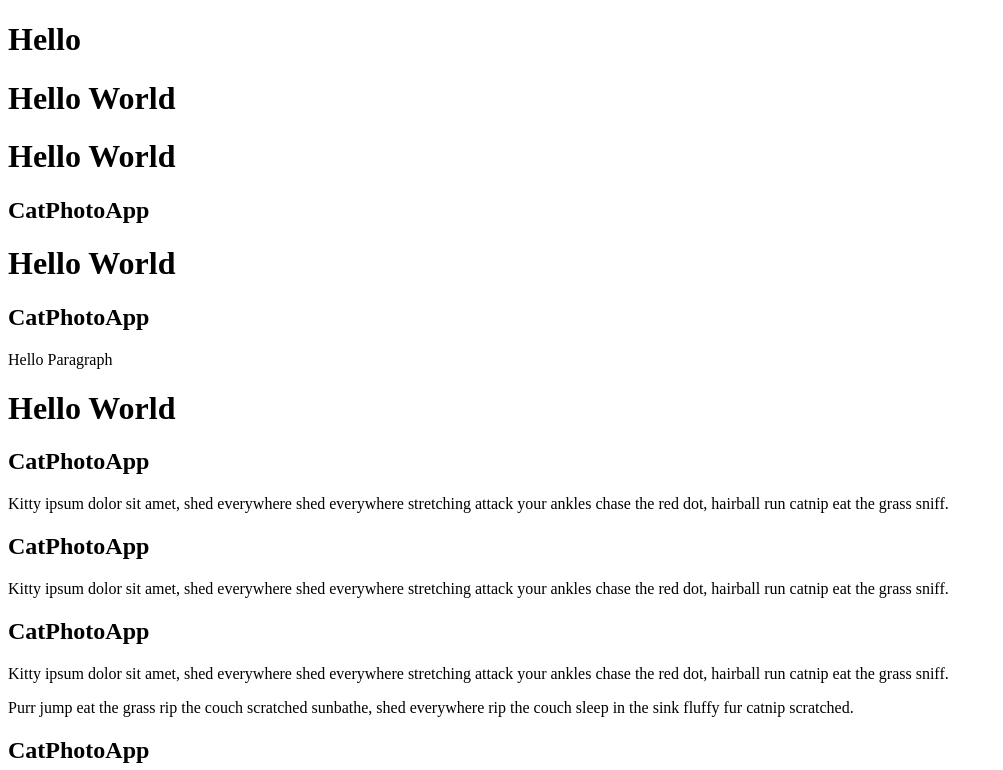
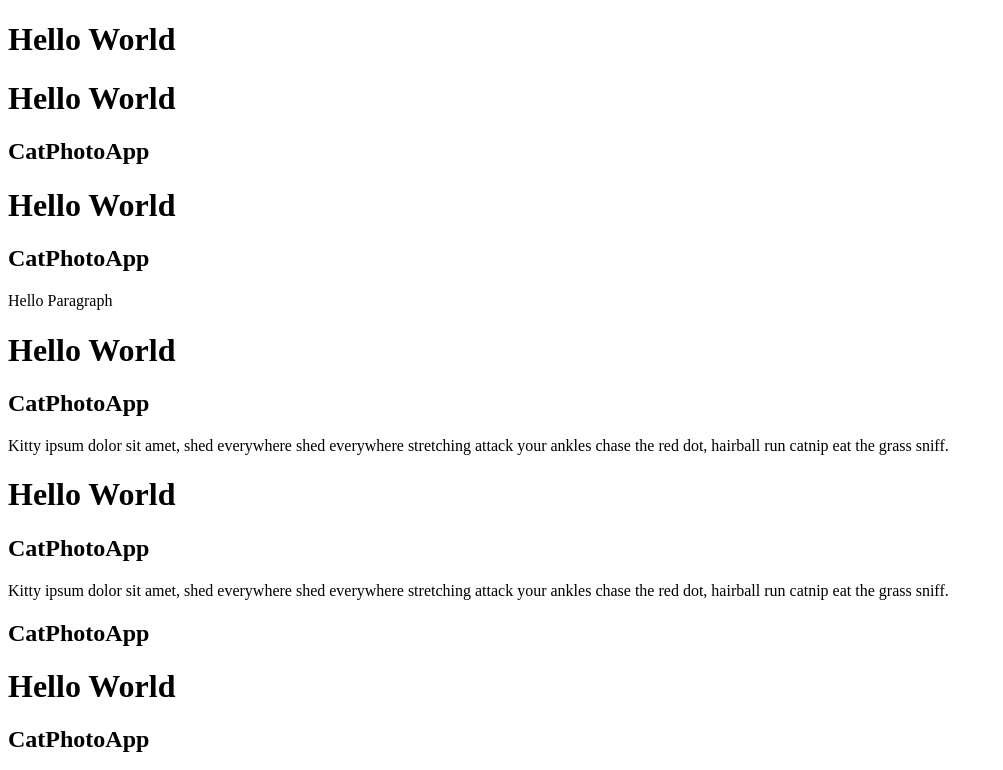
Before and after one commit to rmtkable/html, a plain HTML site: page index.html in a window 1280 px wide. Shown: the top 770 px of the page, without its empty margins (0-1003 px from the left). Drawn offline with Linux system fonts and the light colour scheme.

Commit message:
small fix

```diff
--- a/index.html
+++ b/index.html
@@ -27,7 +27,7 @@
 
     To pass the test on this challenge, change your h1 element's text to say Hello World. -->
 
-    <h1>Hello</h1>
+    <h1>Hello World</h1>
 
     <!-- 2. Headline with the h2 Element
 
@@ -40,6 +40,7 @@
     Add an h2 tag that says "CatPhotoApp" to create a second HTML element below your "Hello World" h1 element. -->
 
     <h1>Hello World</h1>
+    <h2>CatPhotoApp</h2>
 
     <!-- 3. Inform with the Paragraph Element
 
@@ -55,6 +56,7 @@
 
     <h1>Hello World</h1>
     <h2>CatPhotoApp</h2>
+    <p>Hello Paragraph</p>
 
     <!-- 4. Fill in the Blank with Placeholder Text
 
@@ -70,7 +72,7 @@
 
     <h2>CatPhotoApp</h2>
 
-    <p>Hello Paragraph</p>
+    <p>Kitty ipsum dolor sit amet, shed everywhere shed everywhere stretching attack your ankles chase the red dot, hairball run catnip eat the grass sniff.</p>
 
     <!-- 5. Uncomment HTML
 
@@ -83,11 +85,11 @@
     <!-- Uncomment your h1, h2 and p elements. -->
 
 
-    <!-- <h1>Hello World</h1>
+    <h1>Hello World</h1>
 
     <h2>CatPhotoApp</h2>
 
-    <p>Kitty ipsum dolor sit amet, shed everywhere shed everywhere stretching attack your ankles chase the red dot, hairball run catnip eat the grass sniff.</p> -->
+    <p>Kitty ipsum dolor sit amet, shed everywhere shed everywhere stretching attack your ankles chase the red dot, hairball run catnip eat the grass sniff.</p>
 
     <!-- 6. Comment out HTML
 
@@ -97,17 +99,19 @@
 
     Comment out your h1 element and your p element, but not your h2 element. -->
 
-    <!-- <h1>Hello World</h1>
+    <!-- <h1>Hello World</h1> -->
 
     <h2>CatPhotoApp</h2>
 
-    <p>Kitty ipsum dolor sit amet, shed everywhere shed everywhere stretching attack your ankles chase the red dot, hairball run catnip eat the grass sniff.</p> -->
+    <!-- <p>Kitty ipsum dolor sit amet, shed everywhere shed everywhere stretching attack your ankles chase the red dot, hairball run catnip eat the grass sniff.</p> -->
 
     <!-- 7. Delete HTML Elements
 
     Our phone doesn't have much vertical space.
 
-    Let's remove the unnecessary elements so we can start building our CatPhotoApp. -->
+    Let's remove the unnecessary elements so we can start building our CatPhotoApp.
+
+    Delete your h1 element so we can simplify our view. -->
 
     <h1>Hello World</h1>
 
```
